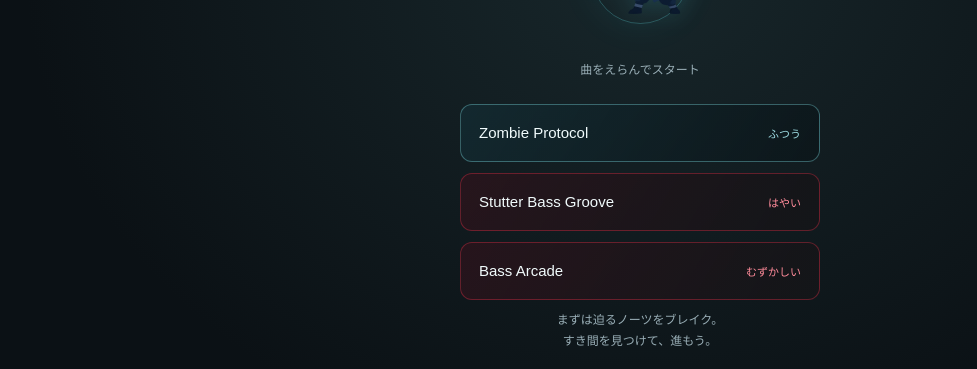
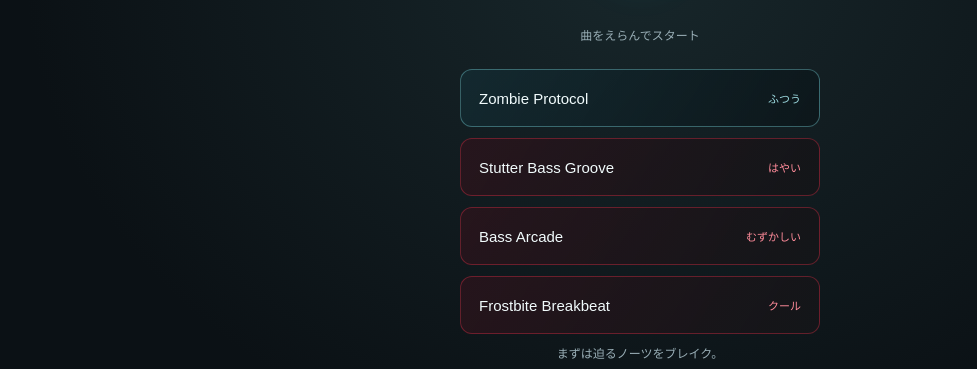
Before and after one commit to nti9of9fpwz5faeo/rhythm-k7x3qm9p, a plain HTML site: page index.html in a window 1280 px wide. Shown: the part 307-676 px from the top of the page, without its empty margins (0-977 px from the left). Drawn offline with Linux system fonts and the light colour scheme; no server answers.

Commit message:
Frostbite Breakbeat追加

```diff
--- a/index.html
+++ b/index.html
@@ -101,6 +101,7 @@ const SONGS = [
   { name: 'Zombie Protocol',     file: 'audio/song.mp3',    bpm: 129,   offset: 0.34, level: 'ふつう' },
   { name: 'Stutter Bass Groove', file: 'audio/stutter.mp3', bpm: 150.1, offset: 0.0,  level: 'はやい', hard: true },
   { name: 'Bass Arcade',         file: 'audio/bass_arcade.mp3', bpm: 134.4, offset: 0.085, level: 'むずかしい', hard: true, dense: true },
+  { name: 'Frostbite Breakbeat', file: 'audio/frostbite.mp3', bpm: 129.9, offset: 0.21, level: 'クール', hard: true },
 ];
 let song = SONGS[0], BPM, OFFSET, SPB, WINDOW;
 function setSong(sg){ song = sg; GAPS = sg.dense ? GAPS_DENSE : GAPS_NORMAL; BPM = sg.bpm; OFFSET = sg.offset; SPB = 60 / BPM; WINDOW = Math.min(0.17, SPB * 0.36); }
```
Also changed, not shown: 1 other file.
